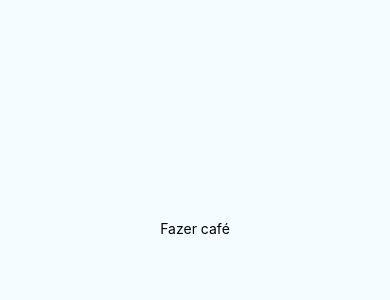
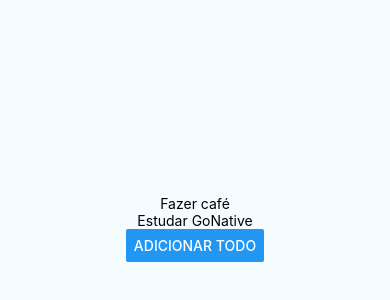
Before and after one commit to lucasGabrielDeAA/gonative-modulo1, a React Native app: screen / in a window 390 px wide. Shown: the part 194-494 px from the top of the page. Built offline with nearby package versions, Linux system fonts and the light colour scheme.

Commit message:
State and immutability chapter

```diff
--- a/src/components/Todo.js
+++ b/src/components/Todo.js
@@ -13,8 +13,8 @@ class Todo extends Component {
         title: 'Todo standard title'
     };
     static propTypes = {
-        //Define o tipo da propriedade e se ela é obrigatória.
-        //Para teste, basta invocar um component do tipo Todo.js, passando um title que não seja do tipo string. e.g.: <Todo title={5} />
+        //Define the type of the property
+        //To test this functionalitty, you just need to call a Todo Component, passing a title that's is not of the type stringtitle que não seja do tipo string. E.g.: <Todo title={5} />
         title: PropTypes.string.isRequired
     };
 
--- a/src/index.js
+++ b/src/index.js
@@ -3,16 +3,31 @@ import {
   Platform,
   StyleSheet,
   Text,
-  View
+  View,
+  Button
 } from 'react-native';
 
 import Todo from './components/Todo';
 
 export default class App extends Component {
+  state = {
+    todos: [
+      { id: 1, title: 'Fazer café' },
+      { id: 2, title: 'Estudar GoNative' }
+    ]
+  };
+  addTodo = () => {
+    this.setState({
+      todos: [...this.state.todos, { id: Math.random(), title: 'Novo todo' }]
+    });
+  }
   render() {
     return (
       <View style={styles.container}>
-        <Todo title="Fazer café" />
+        {this.state.todos.map(todo => (
+          <Todo key={todo.id} title={todo.title} />
+        ))}
+        <Button title="Adicionar todo" onPress={this.addTodo} />
       </View>
     );
   }
```
